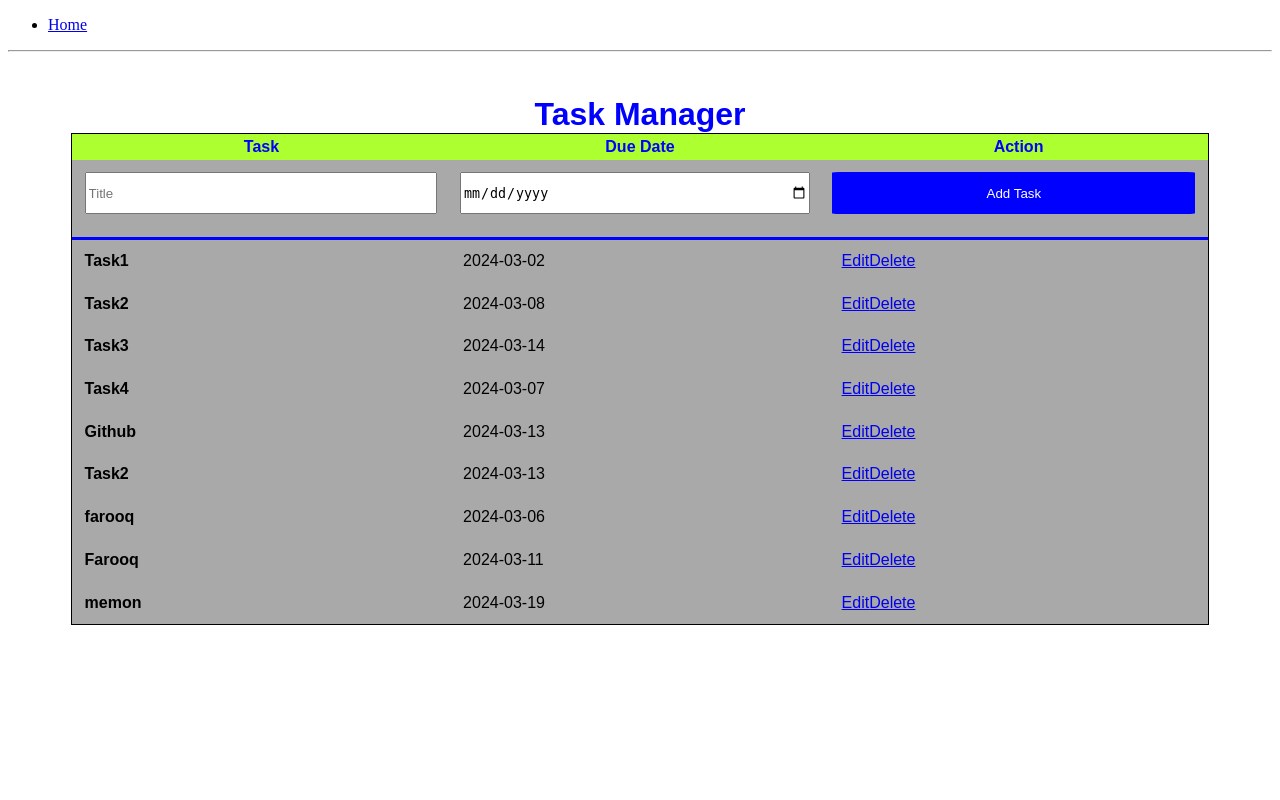
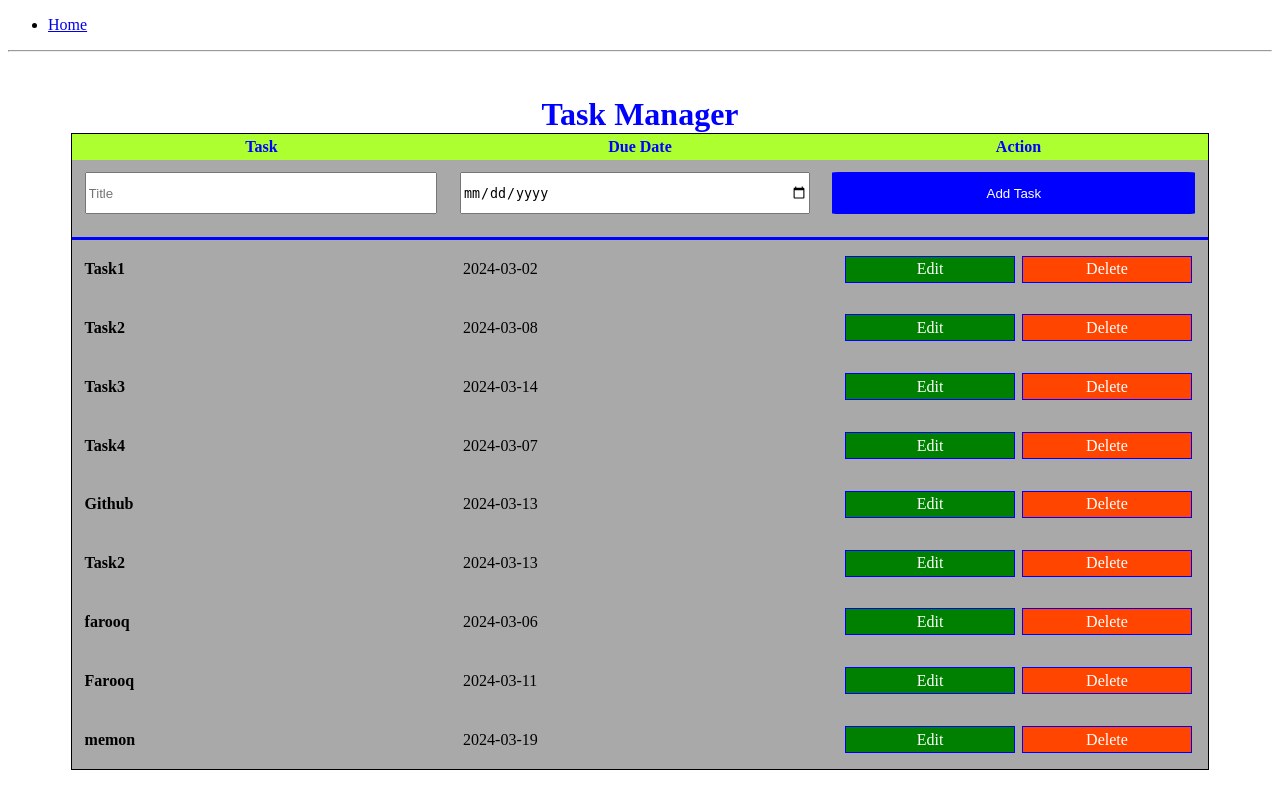
Before and after one commit to farooquememon385/DutyDraft-A-Task-Manager-App-in-Flask, a Flask app: page /tasks in a window 1280 px wide. Run offline with Flask 3, Linux system fonts and the light colour scheme; data comes from the database, SQL or seed files in the repository.

Commit message:
added functionality for editing and deleting tasks

```diff
--- a/static/style.css
+++ b/static/style.css
@@ -1,7 +1,7 @@
 .task-manager-container {
     max-width: 100%;
     margin: 0 auto;
-    font-family: 'Arial', sans-serif;
+    font-family: 'Times New Roman', Times, serif;
     display: flex;
     flex-direction: column;
     justify-content: center;
@@ -61,7 +61,7 @@
   }
 
   button, input[type="button"], input[type="submit"]{
-    width: 96%;
+    width: 95%;
     margin: 1%;
     padding: 1%;
     color: white;
@@ -77,3 +77,24 @@
     color: blue;
     background-color: white;
   }
+
+  .edit, .delete{
+    color: white;
+    background-color: green;
+    text-decoration: none;
+    width: 96%;
+    margin: 1%;
+    padding: 1%;
+    border: 1px solid  blue;
+    text-align: center;
+    font-family: 'Times New Roman', Times, serif;
+  }
+
+  .delete{
+    background-color: orangered;
+  }
+
+.edit:hover, .delete:hover{
+  color: blue;
+  background-color: white;
+}
--- a/templates/addtask.html
+++ b/templates/addtask.html
@@ -29,8 +29,8 @@
             {{ task.dueDate }}
           </td>
           <td>
-            <a href="{{ url_for('editTask', task_id = task.id) }}">Edit</a>
-            <a href="{{ url_for('deleteTask', task_id = task.id) }}">Delete</a>
+            <a class="edit" href="{{ url_for('editTask', task_id = task.id) }}">Edit</a>
+            <a class="delete" href="{{ url_for('deleteTask', task_id = task.id) }}">Delete</a>
           </td>
         </tr>
         {% endfor %}
```
